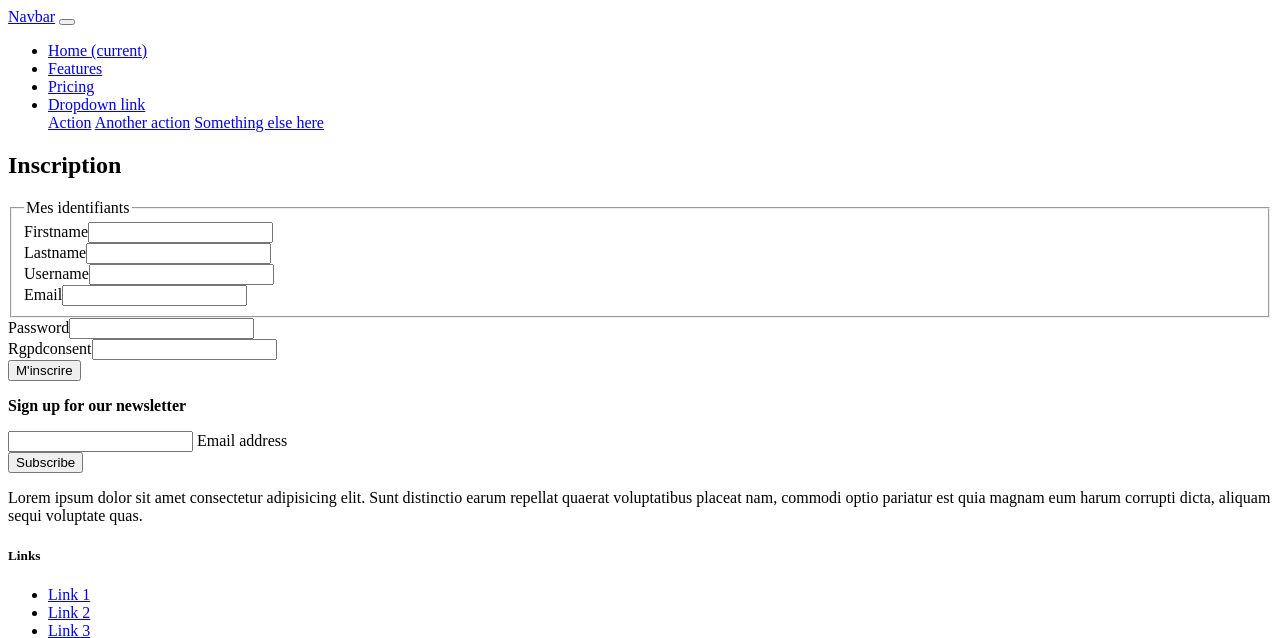
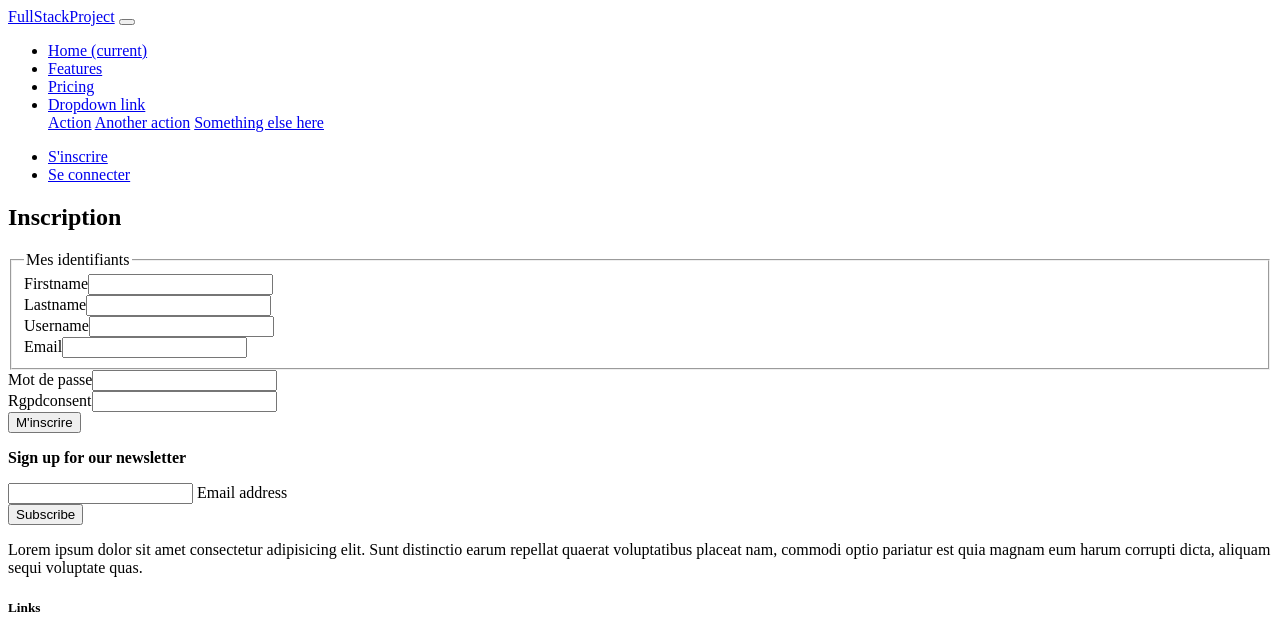
Before and after one commit to MessineB/Symfony_project, a Symfony app: template templates/registration/register.html.twig in a window 1280 px wide. Shown: the top 638 px of the page. Run offline with Twig, Linux system fonts and the light colour scheme; the template is opened without the code that fills it, so the values that code supplies are empty; form fields are guessed from the names that the template uses; some libraries are stand-ins or nearby versions.

Commit message:
ajout lien inscription/connexion sur accueil

```diff
--- a/src/Form/RegistrationFormType.php
+++ b/src/Form/RegistrationFormType.php
@@ -50,7 +50,7 @@ class RegistrationFormType extends AbstractType
                         'message' => 'You should agree to our terms.',
                     ]),
                 ],
-                'label' => 'En m\'inscrivant à ce site, j\'accèpte de me faire juger par Messine'
+                'label' => 'En m\'inscrivant à ce site, j\'accèpte de me faire juger par Messine '
             ])
             ->add('plainPassword', PasswordType::class, [
                 // instead of being set onto the object directly,
--- a/templates/base.html.twig
+++ b/templates/base.html.twig
@@ -15,7 +15,7 @@
     </head>
     <body>
     <nav class="navbar navbar-expand-lg navbar-dark bg-dark">
-  <a class="navbar-brand" href="#">Navbar</a>
+  <a class="navbar-brand" href="#">FullStackProject</a>
   <button class="navbar-toggler" type="button" data-toggle="collapse" data-target="#navbarNavDropdown" aria-controls="navbarNavDropdown" aria-expanded="false" aria-label="Toggle navigation">
     <span class="navbar-toggler-icon"></span>
   </button>
@@ -39,6 +39,14 @@
           <a class="dropdown-item" href="#">Another action</a>
           <a class="dropdown-item" href="#">Something else here</a>
         </div>
+      </li>
+    </ul>
+    <ul class="navbar-nav ms-auto">
+      <li class="nav-item">
+        <a class="nav-link" href="/inscription">S'inscrire</a>
+      </li>
+      <li class="nav-item">
+        <a class="nav-link" href="/connexion">Se connecter</a>
       </li>
     </ul>
   </div>
--- a/templates/registration/register.html.twig
+++ b/templates/registration/register.html.twig
@@ -17,7 +17,7 @@
                     </fieldset>
 
                     {{ form_row(registrationForm.plainPassword, {
-                        label: 'Password'
+                        label: 'Mot de passe'
                     }) }}
                     {{ form_row(registrationForm.RGPDConsent) }}
 
```
